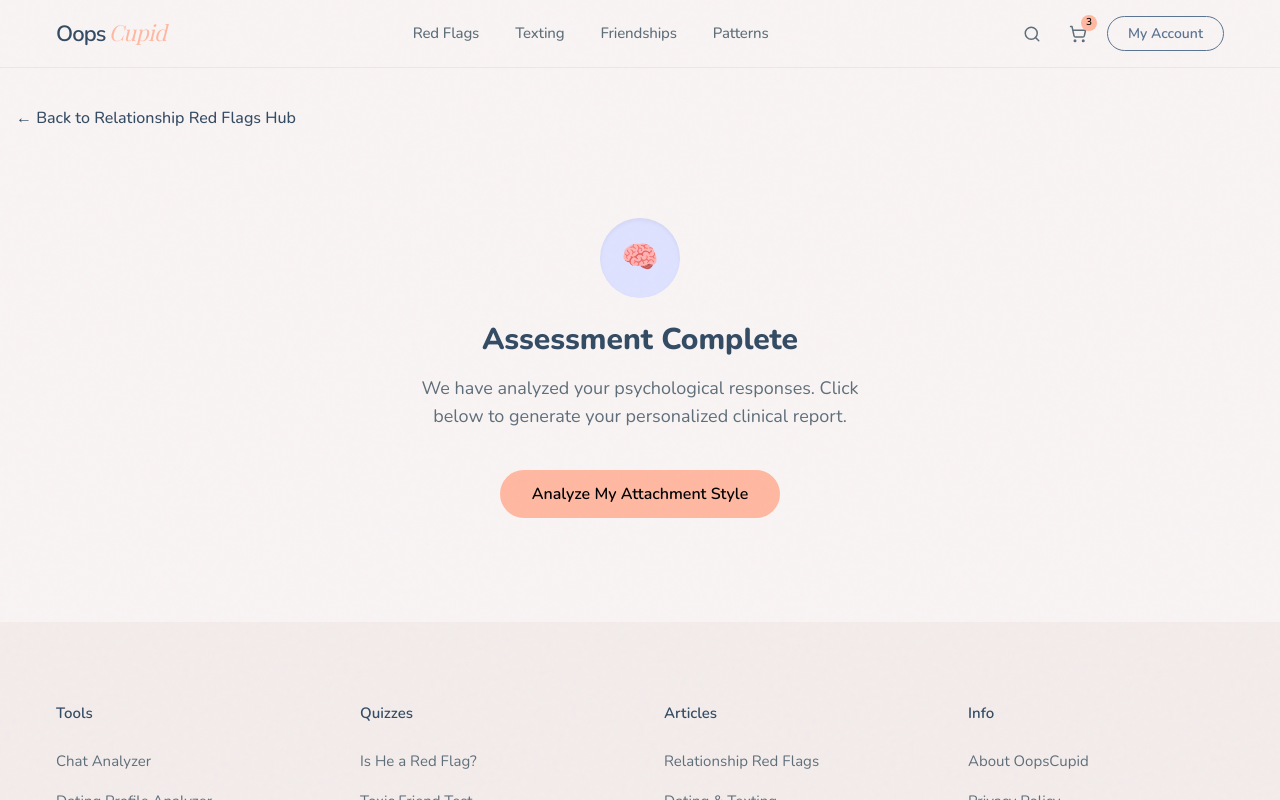
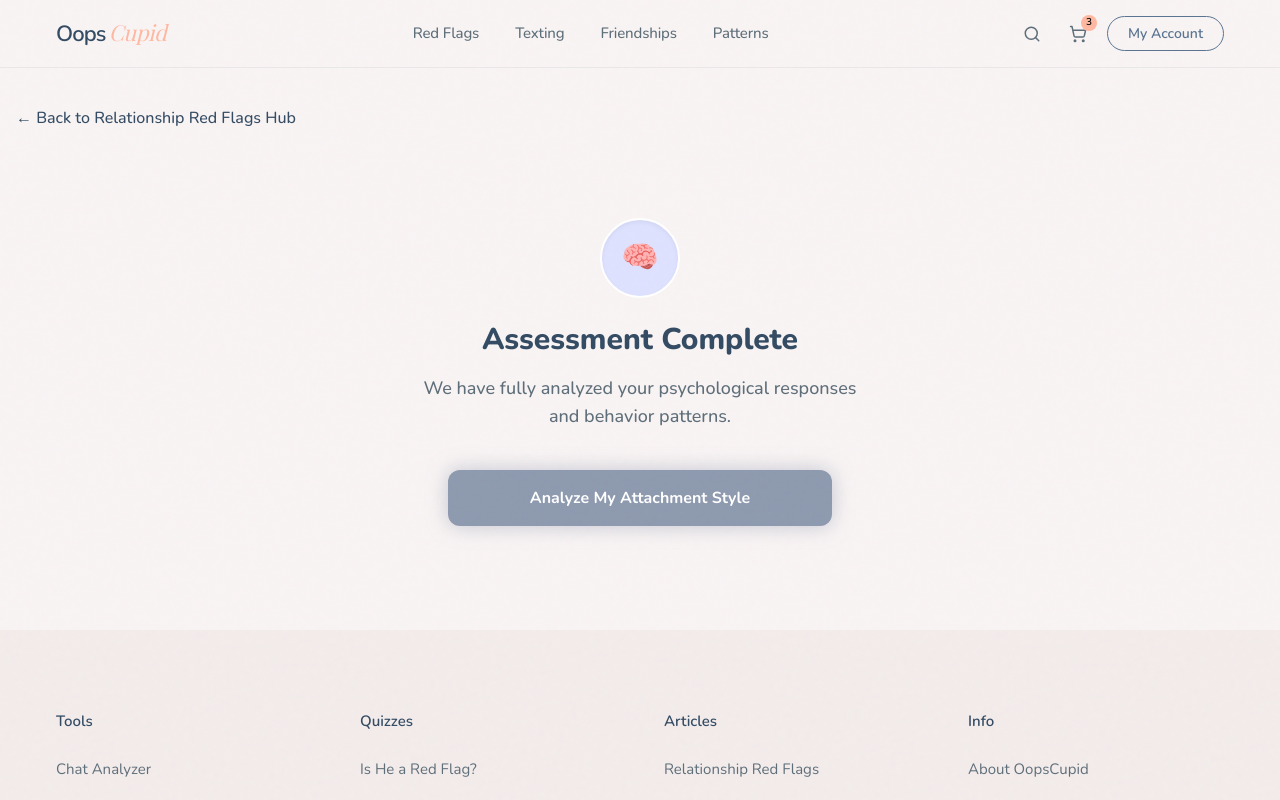
Before and after one commit to Sinadehesh/OopsCupid, a Next.js app: page /OopsCupid/is-he-cheating in a window 1280 px wide. Both pictures are taken after a click on the button "Every day". Shown: the part 1010-1810 px from the top of the page. Built offline with nearby package versions, Linux system fonts and the light colour scheme; a web font is replaced by a local one.

Commit message:
feat: added glowing interactive CTAs, conditional logic for secure/insecure users, and psychological hooks

```diff
--- a/components/features/QuizWidget.tsx
+++ b/components/features/QuizWidget.tsx
@@ -14,7 +14,6 @@ const questionsBank: Record<string, { id: number, text: string, options: string[
     { id: 6, text: "What is your biggest relationship fear?", options: ["I don't have major relationship fears.", "Being abandoned or not loved enough.", "Losing my freedom or being controlled.", "Being betrayed or trapped."] },
     { id: 7, text: "How quickly do you open up to new partners?", options: ["At a normal, steady pace.", "Very quickly, I overshare to build a bond.", "Very slowly, if at all.", "I open up but then deeply regret it and pull back."] },
     { id: 8, text: "How do you handle your partner being highly emotional or needy?", options: ["I support them comfortably.", "I try to fix it frantically so they don't leave me.", "I feel overwhelmed and want to distance myself.", "I get overwhelmed and react defensively."] },
-    // NEW QUESTION FOR CONDITIONAL ROUTING
     { id: 9, text: "Lastly, what is your current relationship status?", options: ["Single and navigating the dating world", "Currently in a relationship or actively dating someone"] },
   ],
   "default": [
@@ -51,6 +50,7 @@ export default function QuizWidget({ quizName }: { quizName: string }) {
       let chances = "";
       let healthScore = 0;
       let isSingle = true;
+      let primaryStyle = "";
 
       if (quizName === "attachment-style") {
         let secure = 0, anxious = 0, avoidant = 0, fearful = 0;
@@ -65,7 +65,7 @@ export default function QuizWidget({ quizName }: { quizName: string }) {
         isSingle = answers[8]?.includes("Single");
 
         const scores: Record<string, number> = { "Secure": secure, "Anxious Preoccupied": anxious, "Dismissive Avoidant": avoidant, "Fearful Avoidant (Disorganized)": fearful };
-        const primaryStyle = Object.keys(scores).reduce((a, b) => scores[a] > scores[b] ? a : b);
+        primaryStyle = Object.keys(scores).reduce((a, b) => scores[a] > scores[b] ? a : b);
 
         healthScore = Math.min(99, Math.max(1, Math.round((secure / 8) * 100) + (Math.floor(Math.random() * 8) - 3)));
         title = `Your Attachment Style: ${primaryStyle}`;
@@ -89,7 +89,7 @@ export default function QuizWidget({ quizName }: { quizName: string }) {
         }
       }
 
-      setResultData({ title, description, behaviors, chances, healthScore, isSingle });
+      setResultData({ title, description, behaviors, chances, healthScore, isSingle, primaryStyle });
       setShowResult(true);
       setLoading(false);
     }, 1200);
@@ -100,6 +100,20 @@ export default function QuizWidget({ quizName }: { quizName: string }) {
   // --- RENDER RESULTS SCREEN ---
   if (showResult && resultData) {
     const isBadScore = resultData.healthScore < 50;
+    const isSecure = resultData.primaryStyle === "Secure";
+    const isSingle = resultData.isSingle;
+
+    // Dynamic CTA Messaging designed to spark curiosity and urgency
+    let ctaHook = "";
+    if (isSecure && isSingle) {
+      ctaHook = "You're healthy, but are you safe? Secure people often unknowingly attract chaotic, insecure partners who drain their peace. Let's check your blind spots to make sure your radar is calibrated.";
+    } else if (isSecure && !isSingle) {
+      ctaHook = "You bring incredible stability to the table, but a relationship's survival depends on both people. If your partner is insecurely attached, your secure habits might actually be triggering them without you knowing.";
+    } else if (!isSecure && isSingle) {
+      ctaHook = "Until you heal these patterns, your nervous system will likely keep choosing the wrong people because chaos feels 'familiar'. Let's break the loop and find out exactly what you are subconsciously seeking.";
+    } else {
+      ctaHook = "Your attachment style is actively shaping every argument, text, and silent moment in your relationship. But how is your partner's style reacting to yours? This is the key to stopping the cycle.";
+    }
 
     return (
       <div className="rounded-2xl bg-white text-left w-full mx-auto animate-in fade-in duration-500">
@@ -108,7 +122,6 @@ export default function QuizWidget({ quizName }: { quizName: string }) {
           {resultData.title}
         </h3>
 
-        {/* Dynamic Alarming / Positive Percentile Badge */}
         <div className="flex justify-center mb-10">
           <div className={`px-6 py-3 rounded-xl border-2 font-bold text-lg text-center shadow-sm ${isBadScore ? 'bg-red-50 text-red-700 border-red-200' : 'bg-emerald-50 text-emerald-700 border-emerald-200'}`}>
             {isBadScore
@@ -135,29 +148,35 @@ export default function QuizWidget({ quizName }: { quizName: string }) {
           </div>
         </div>
 
-        {/* CONDITIONAL CTAs BASED ON RELATIONSHIP STATUS */}
-        <div className="mt-12 pt-8 border-t border-gray-100 flex flex-col gap-4 px-2 md:px-6">
-          <h4 className="text-center font-bold text-[#334B63] text-lg mb-2">Your Recommended Next Steps:</h4>
+        {/* INTERACTIVE DYNAMIC CTAs */}
+        <div className="mt-12 pt-10 border-t-2 border-dashed border-[#dee2ff] flex flex-col gap-6 px-2 md:px-6">
+          <div className="bg-[#f8f9fa] p-6 rounded-2xl border border-gray-100">
+            <h4 className="font-extrabold text-[#334B63] text-xl mb-3 flex items-center gap-2">
+              <span className="text-2xl">🚨</span> Your Critical Next Step
+            </h4>
+            <p className="text-[#5E6E79] text-lg leading-relaxed mb-6 font-medium">
+              {ctaHook}
+            </p>
 
-          {resultData.isSingle ? (
-            <>
-              <Link href="/attraction-patterns" className="w-full text-center bg-[#8e9aaf] text-white font-bold py-4 rounded-xl hover:bg-[#7a869a] transition-colors shadow-md">
+            <div className="space-y-4">
+              {isSingle ? (
+                <Link href="/attraction-patterns" className="block w-full text-center bg-[#8e9aaf] text-white font-bold py-4 rounded-xl shadow-[0_0_15px_rgba(142,154,175,0.4)] hover:shadow-[0_0_25px_rgba(142,154,175,0.7)] transform hover:-translate-y-1 hover:bg-[#7a869a] transition-all duration-300">
                   Take Quiz: What Kind of Person Do I Attract? →
                 </Link>
-              <Link href="/understanding-attachment-styles" className="w-full text-center bg-[#efd3d7] text-[#334B63] font-bold py-4 rounded-xl hover:bg-[#e0c4c8] transition-colors">
-                Read: How to Fix My Attachment Style
-              </Link>
-            </>
               ) : (
-            <>
-              <Link href="/partners-attachment-style" className="w-full text-center bg-[#cbc0d3] text-[#334B63] font-bold py-4 rounded-xl hover:bg-[#b8adc0] transition-colors shadow-md">
+                <Link href="/partners-attachment-style" className="block w-full text-center bg-[#8e9aaf] text-white font-bold py-4 rounded-xl shadow-[0_0_15px_rgba(142,154,175,0.4)] hover:shadow-[0_0_25px_rgba(142,154,175,0.7)] transform hover:-translate-y-1 hover:bg-[#7a869a] transition-all duration-300">
                   Take Quiz: What is My Partner's Attachment Style? →
                 </Link>
-              <Link href="/understanding-attachment-styles" className="w-full text-center bg-[#dee2ff] text-[#334B63] font-bold py-4 rounded-xl hover:bg-[#cdd1f0] transition-colors">
-                Read: How to Fix My Attachment Style
+              )}
+
+              {/* Only show the "Fix" button if they are insecurely attached! */}
+              {!isSecure && (
+                <Link href="/understanding-attachment-styles" className="block w-full text-center bg-emerald-500 text-white font-bold py-4 rounded-xl shadow-[0_0_15px_rgba(16,185,129,0.3)] hover:shadow-[0_0_25px_rgba(16,185,129,0.6)] transform hover:-translate-y-1 hover:bg-emerald-400 transition-all duration-300 border border-emerald-400">
+                  ✨ Start Healing: How to Fix My Attachment Style
                 </Link>
-            </>
               )}
+            </div>
+          </div>
         </div>
       </div>
     );
@@ -167,19 +186,20 @@ export default function QuizWidget({ quizName }: { quizName: string }) {
   if (isFinished) {
     return (
       <div className="w-full mx-auto text-center py-10 animate-in fade-in zoom-in duration-300">
-        <div className="w-20 h-20 mx-auto bg-[#dee2ff] rounded-full flex items-center justify-center mb-6 shadow-inner">
+        <div className="w-20 h-20 mx-auto bg-[#dee2ff] rounded-full flex items-center justify-center mb-6 shadow-inner border-2 border-white">
           <span className="text-3xl">🧠</span>
         </div>
         <h3 className="text-3xl font-extrabold text-[#334B63] mb-4">Assessment Complete</h3>
-        <p className="text-[#5E6E79] text-lg mb-10 max-w-md mx-auto">
-          We have analyzed your psychological responses. Click below to generate your personalized clinical report.
+        <p className="text-[#5E6E79] text-lg mb-10 max-w-md mx-auto font-medium">
+          We have fully analyzed your psychological responses and behavior patterns.
         </p>
-        <CTA
-          text={loading ? "Analyzing Profile..." : "Analyze My Attachment Style"}
+        <button
           onClick={handleSubmit}
           disabled={loading}
-          variant="primary"
-        />
+          className="w-full max-w-sm mx-auto block bg-[#8e9aaf] text-white font-bold py-4 rounded-xl shadow-[0_0_20px_rgba(142,154,175,0.5)] hover:shadow-[0_0_30px_rgba(142,154,175,0.8)] transform hover:-translate-y-1 hover:bg-[#7a869a] transition-all duration-300"
+        >
+          {loading ? "Analyzing Profile..." : "Analyze My Attachment Style"}
+        </button>
       </div>
     );
   }
@@ -196,8 +216,8 @@ export default function QuizWidget({ quizName }: { quizName: string }) {
           <span>Question {currentQuestion + 1} of {activeQuestions.length}</span>
           <span>{progress}% Completed</span>
         </div>
-        <div className="w-full bg-[#feeafa] rounded-full h-2.5 border border-[#efd3d7]">
-          <div className="bg-[#8e9aaf] h-2.5 rounded-full transition-all duration-500 ease-out" style={{ width: `${progress}%` }}></div>
+        <div className="w-full bg-[#feeafa] rounded-full h-2.5 border border-[#efd3d7] overflow-hidden">
+          <div className="bg-[#8e9aaf] h-full rounded-full transition-all duration-500 ease-out shadow-sm" style={{ width: `${progress}%` }}></div>
         </div>
       </div>
 
@@ -210,7 +230,7 @@ export default function QuizWidget({ quizName }: { quizName: string }) {
           <button
             key={idx}
             onClick={() => handleOptionClick(option)}
-            className="w-full text-left p-5 rounded-2xl border-2 border-[#dee2ff] hover:border-[#8e9aaf] hover:bg-[#feeafa]/50 transition-all duration-200 text-[#5E6E79] font-medium text-lg hover:shadow-sm focus:outline-none"
+            className="w-full text-left p-5 rounded-2xl border-2 border-[#dee2ff] hover:border-[#8e9aaf] hover:bg-[#feeafa]/50 transition-all duration-200 text-[#5E6E79] font-medium text-lg hover:shadow-md hover:-translate-y-0.5 focus:outline-none"
           >
             {option}
           </button>
```
Lines whose indentation alone changed are shown as unchanged.
